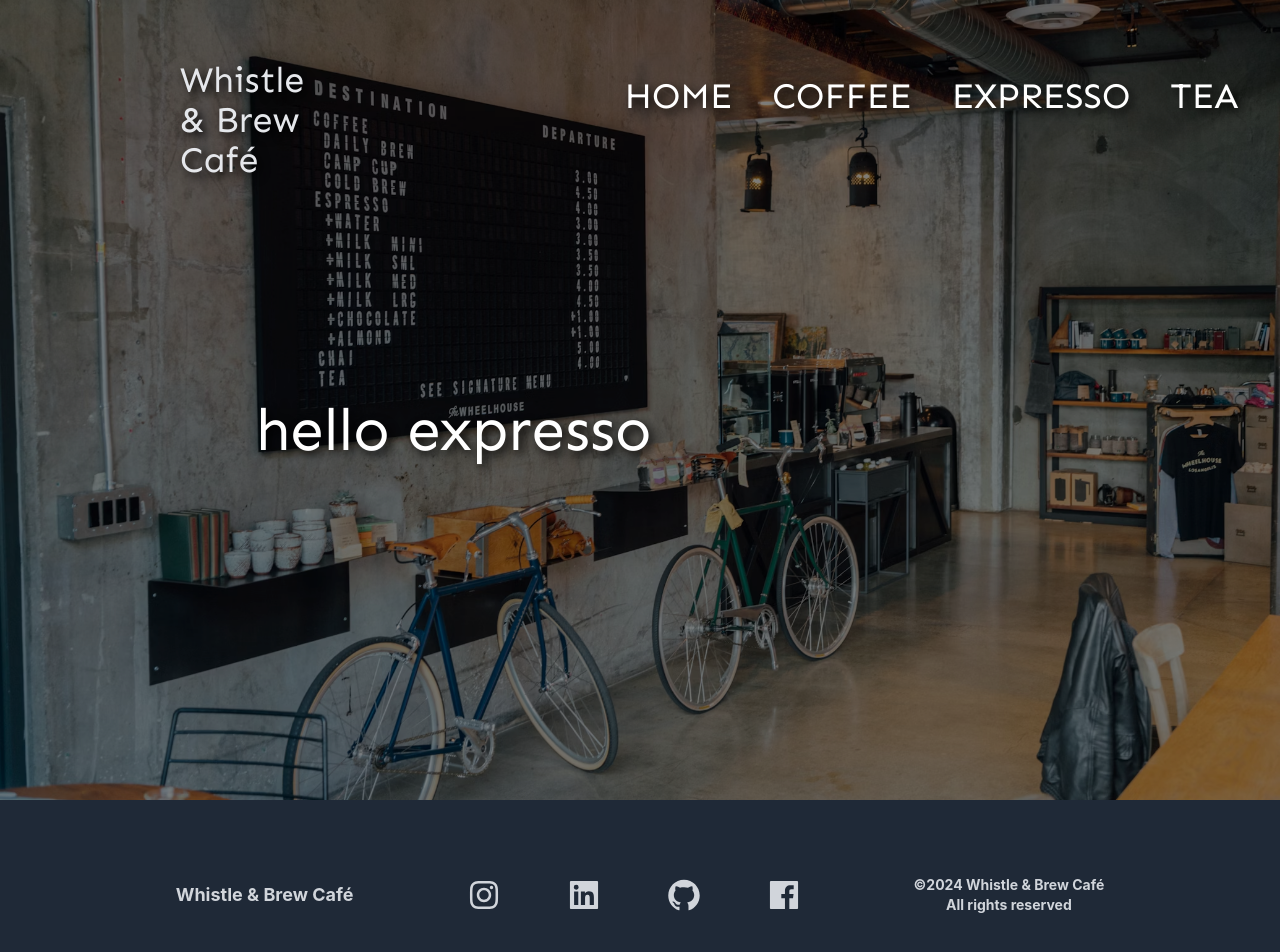
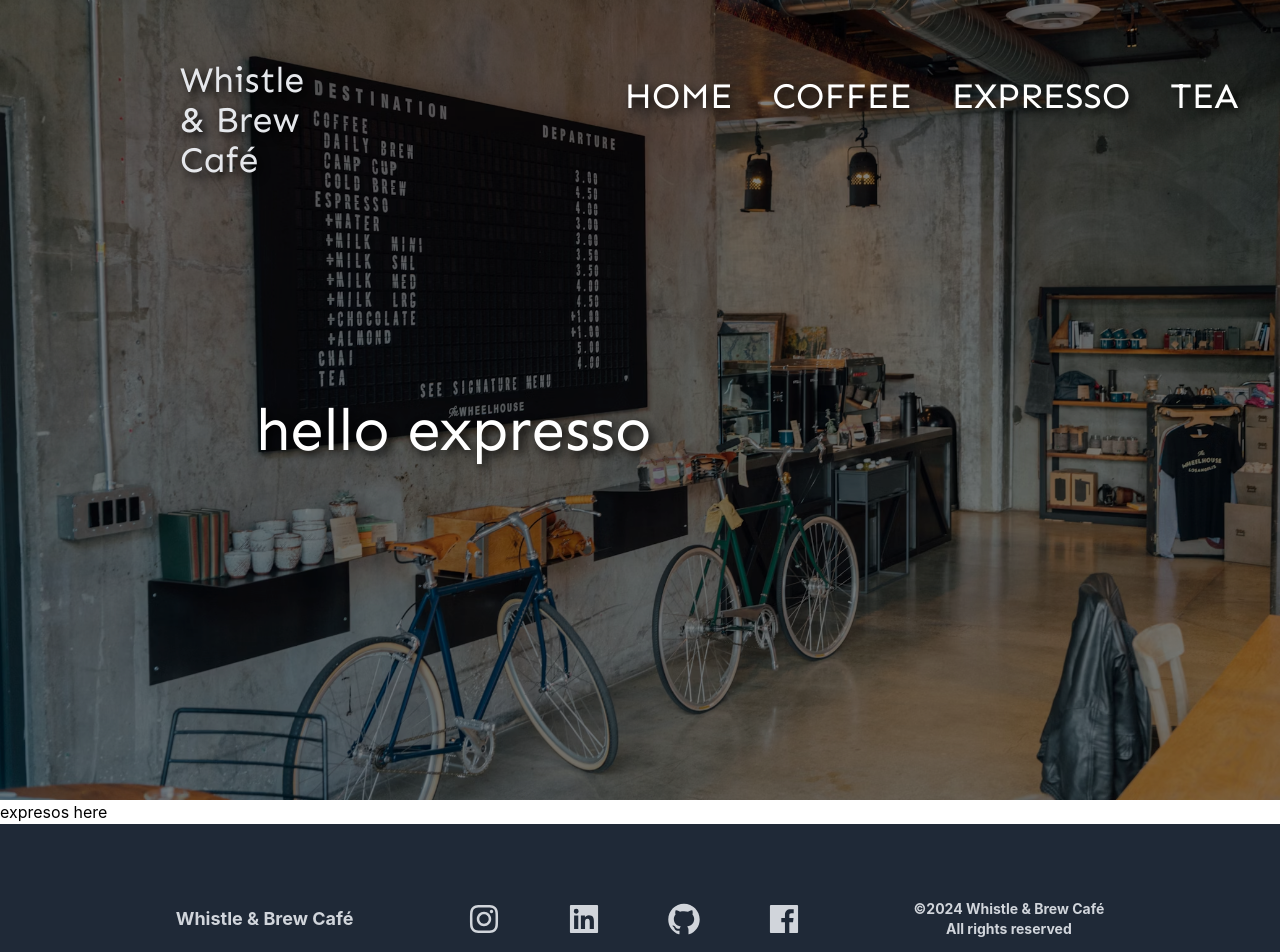
Before and after one commit to Stroyer210/Whistle-Brew-Caf-, a React (Create React App) app: page /Expresso in a window 1280 px wide. Shown: the top 952 px of the page. Built offline with nearby package versions, Linux system fonts and the light colour scheme.

Commit message:
trying something out

```diff
--- a/src/Components/Expresso.jsx
+++ b/src/Components/Expresso.jsx
@@ -10,6 +10,7 @@ const Expresso = () => {
             <Navbar className=""/>
             <img src={main} alt="pic of the place" className="brightness-50 w-full h-screen object-cover z-10"/>
             <h1 className="col-start-2 text-6xl z-50 top-1/2 mineRight absolute text-white text-shadow sen">hello expresso</h1>
+            <p>expresos here</p>
             <Footer />
         </div>
     )
```
